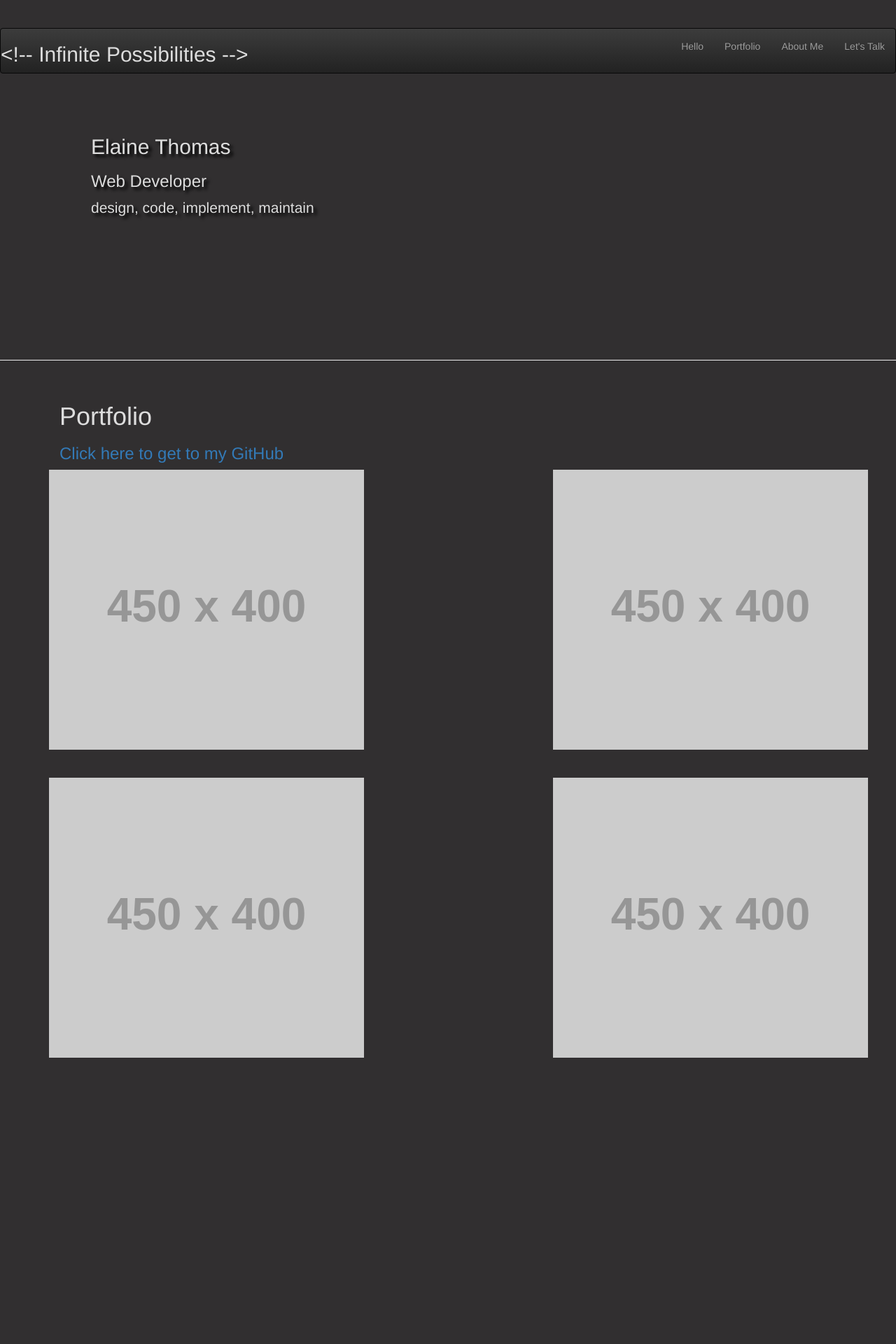
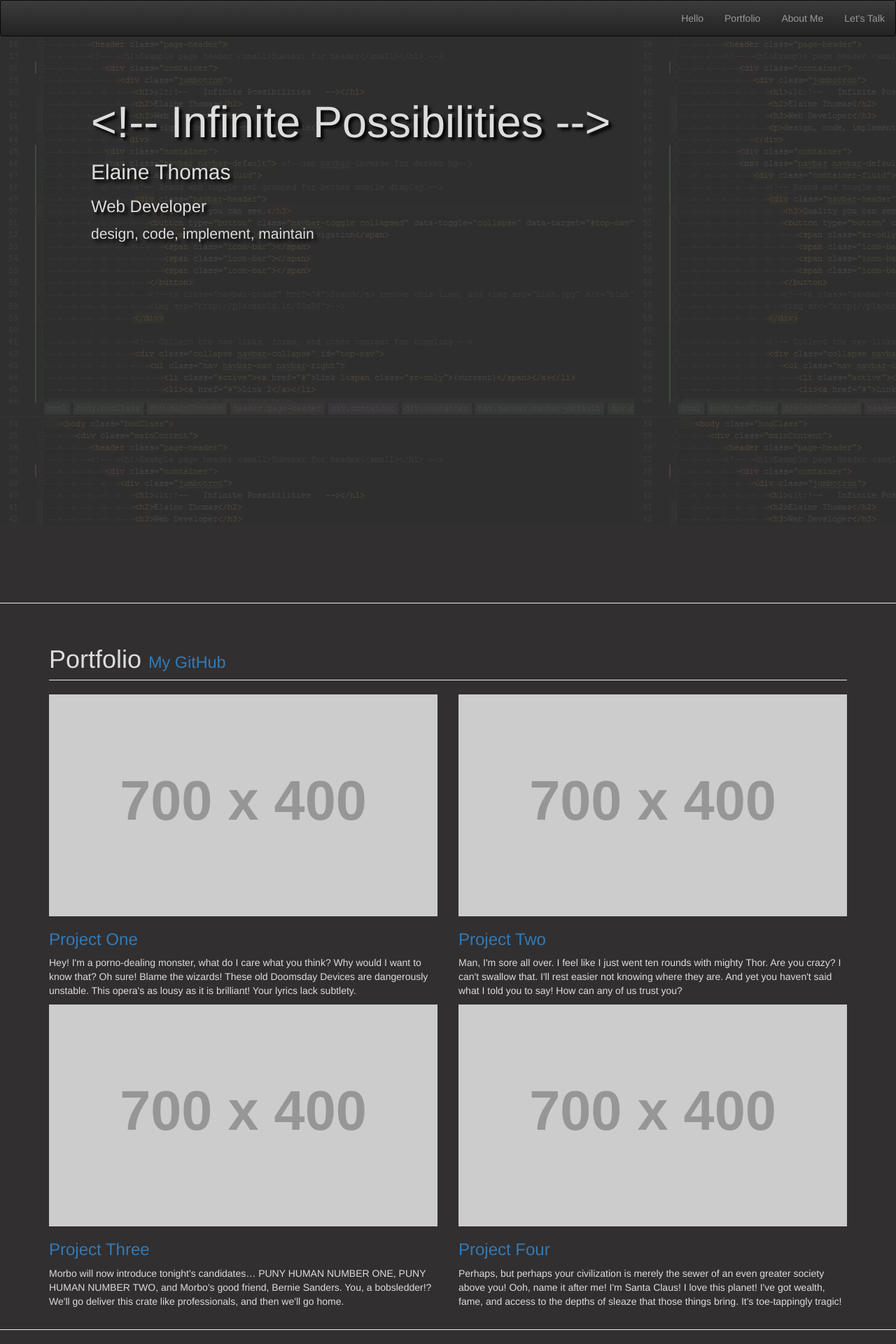
Before and after one commit to elainethomas/el41net, a PHP site: page / in a window 1280 px wide. Shown: the whole page at 70% size. Before the commit the page ends 1511 px from the top, so only its background shows below. Run offline with PHP 8.4, Linux system fonts and the light colour scheme; grey boxes labelled with a size stand in for pictures from a placeholder-image service; some libraries are stand-ins or nearby versions.

Commit message:
made changes to body, added links to portfolio

```diff
--- a/public_html/el41netStyle.css
+++ b/public_html/el41netStyle.css
@@ -10,12 +10,15 @@ body {
 	background: #312f30 !important;
 	color: #dddddd;
 }
+
+.bg, .jumbotron {
+	height: 750px; /*bg of jumbotron needs to be same height as jumbotron */
+}
 /*this formats the background image on the header*/
 .bg {
 	background-image: url("images/background.jpg");
 	position: absolute;
 	width: 100%;
-	height: 450px; /*same height as jumbotron */
 	top:0;
 	left:0;
 	z-index: -1;
@@ -23,79 +26,16 @@ body {
 }
 /* This formats the Jumbotron*/
 .jumbotron {
-	height: 350px;
 	color: #dddddd;
 	text-shadow: black 0.3em 0.3em 0.3em;
 	background:transparent;
 }
-/*This is the image sitting in the middle of the page right now*/
-.banner {
-	width:800px;
-	height:800px;
-	padding:2px;
-	border-radius: 5%;
-	margin:10px;
 
+/*this is to put the nav bar all the way at the top*/
+nav {
+	margin-top: -40px;
 }
 
-/**
-.carousel-inner > .item > img,
-.carousel-inner > .item > a > img {
-	width: 70%;
-	margin: auto;
-}
+/*#portfolio {*/
 
-**/
-
-
-/**
-.bodClass {
-	display: flex;
-	flex-direction: column;
-	min-height: 100vh;
-	margin: 0;
-	background-size: 1440px 800px;
-	background-repeat:no-repeat;
-}
-**/
-
-
-/**
-
-.mainContent {
-	flex: 1 0 auto;
-}
-
-.content-box{
-	background-color: #bbb;
-	border-radius: 6px;
-	padding: 10px;
-	margin-bottom: 10px;
-}
-
-
-.bodClass.row {
-	background-color: #4b4b4e;
-}
-
-footer {
-	color:olivedrab;
-	padding: 20px 0;
-	margin-top: 40px;
-}
-
-header {
-	margin-top: 40px;
-}
-
-.page-header {
-	/*font-style: ;
-}
-
-img
-{
-	width:460px;
-	height:345px;
-	margin:2px;
-}
-**/
+/*}*/
--- a/public_html/index.php
+++ b/public_html/index.php
@@ -39,10 +39,10 @@
 	</head>
 	<body>
 		<header class="page-header">
-			<nav class="navbar navbar-inverse"> <!--use navbar-default for lighter bg-->
+			<nav class="navbar navbar-inverse" id="hello"> <!--use navbar-default for lighter bg-->
 				<!-- Brand and toggle get grouped for better mobile display -->
 				<div class="navbar-header">
-					<h2>&lt;!-- Infinite Possibilities --></h2>
+					<!--<h3>there used to be sumpin here</h3>  88 not sure if i want this here right now-->
 					<button type="button" class="navbar-toggle collapsed" data-toggle="collapse"
 							  data-target="#top-nav" aria-expanded="false">
 						<span class="sr-only">Toggle navigation</span>
@@ -54,67 +54,110 @@
 				<!-- Collect the nav links, forms, and other content for toggling -->
 				<div class="collapse navbar-collapse" id="top-nav">
 					<ul class="nav navbar-nav navbar-right">
-						<li><a href="#">Hello<span class="sr-only">(current)</span></a></li>
-						<li><a href="#">Portfolio</a></li>
-						<li><a href="#">About Me</a></li>
+						<li><a href="#hello">Hello<span class="sr-only">(current)</span></a></li>
+						<li><a href="#portfolio">Portfolio</a></li>
+						<li><a href="#aboutMe">About Me</a></li>
 						<li><a href="#">Let's Talk</a></li>
 					</ul>
 				</div>
 			</nav>
 
 			<!--jumbotron-->
-			<div id="bg" class="container">
+			<div class="container">
+				<div class="bg"></div>
 				<div class="jumbotron">
+					<h1>&lt;!-- Infinite Possibilities --></h1>
 					<h2>Elaine Thomas</h2>
 					<h3>Web Developer</h3>
 					<p>design, code, implement, maintain</p>
 				</div>
 			</div>
 		</header>
-		<div class="container">
-		</div>
-
 		<main>
-
 			<div class="container">
 				<div class="row">
 					<div class="span4"></div>
-
 					<div class="span4"></div>
 				</div>
 			</div>
+
+			<!--this will be where I will have screen shots of my websites mapped to live sites and hover abilities.-->
+
+			<!-- Page Header -->
 			<div class="container">
-				<br>
-
-				<!--This is where the Carousel JS was-->
-				<div class="container">
-					<h1>Portfolio</h1>
-					<h3><a = href"https://github.com/ethomas12">Click here to get to my GitHub</a></h3>
-					<!--this will be where I will have screen shots of my websites mapped to live sites and hover abilities.-->
-					<!--row 1-->
 				<div class="row">
-						<div class="pull-right">
-							<img src="http://placehold.it/450x400" alt="screen shot of a website"><a href="#"></a></img>
-						</div>
-						<div class="pull-left">
-							<img src="http://placehold.it/450x400" alt="screen shot of a website"><a href="#"></a></img>
+					<div class="col-lg-12">
+						<h1 class="page-header"><span id="portfolio">Portfolio</span>
+							<small><a = href"https://github.com/ethomas12">My GitHub</h3></small>
+						</h1>
 					</div>
 				</div>
-					<br><br>
+				<!-- /.row -->
 
-					<!--row 2-->
+				<!-- Projects Row -->
 				<div class="row">
-						<div class="pull-right">
-							<img src="http://placehold.it/450x400" alt="screen shot of a website"><a href="#"></a></img>
+					<div class="col-md-6 portfolio-item">
+						<a href="#">
+							<img class="img-responsive" src="http://placehold.it/700x400" alt="">
+						</a>
+						<h3>
+							<a href="#">Project One</a>
+						</h3>
+						<p>Hey! I'm a porno-dealing monster, what do I care what you think? Why would I want to know that?
+							Oh sure! Blame the wizards! These old Doomsday Devices are dangerously unstable. This opera's as
+							lousy as it is brilliant! Your lyrics lack subtlety.
+						</p>
 					</div>
-						<div class="pull-left">
-							<img src="http://placehold.it/450x400" alt="screen shot of a website"><a href="#"></a></img>
+					<div class="col-md-6 portfolio-item">
+						<a href="#">
+							<img class="img-responsive" src="http://placehold.it/700x400" alt="">
+						</a>
+						<h3>
+							<a href="#">Project Two</a>
+						</h3>
+						<p>Man, I'm sore all over. I feel like I just went ten rounds with mighty Thor. Are you crazy? I
+							can't swallow that. I'll rest easier not knowing where they are. And yet you haven't said what I
+							told you to say! How can any of us trust you?</p>
+					</div>
+				</div>
+				<!-- /.row -->
+
+				<!-- Projects Row -->
+				<div class="row">
+					<div class="col-md-6 portfolio-item">
+						<a href="#">
+							<img class="img-responsive" src="http://placehold.it/700x400" alt="">
+						</a>
+						<h3>
+							<a href="#">Project Three</a>
+						</h3>
+						<p>Morbo will now introduce tonight's candidates… PUNY HUMAN NUMBER ONE, PUNY HUMAN NUMBER TWO, and
+							Morbo's good friend, Bernie Sanders. You, a bobsledder!? We'll go deliver this crate like
+							professionals, and then we'll go home.</p>
+					</div>
+					<div class="col-md-6 portfolio-item">
+						<a href="#">
+							<img class="img-responsive" src="http://placehold.it/700x400" alt="">
+						</a>
+						<h3>
+							<a href="#">Project Four</a>
+						</h3>
+						<p>Perhaps, but perhaps your civilization is merely the sewer of an even greater society above you!
+							Ooh, name it after me! I'm Santa Claus! I love this planet! I've got wealth, fame, and access to
+							the depths of sleaze that those things bring. It's toe-tappingly tragic! </p>
 					</div>
 				</div>
 			</div>
-	</body>
-</html>
+			<!-- /.row -->
+
+			<!--About Me-->
+			<hr>
+			<div class="container">
+
+
+
 			</div>
+
 	</body>
 </html>
 
```
Lines whose indentation alone changed are shown as unchanged.
